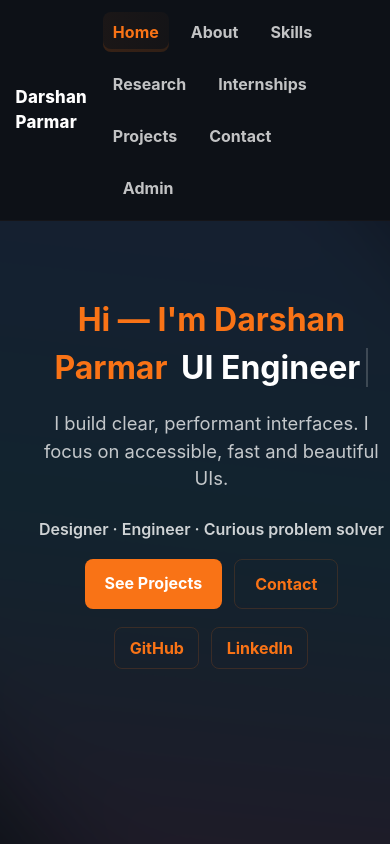
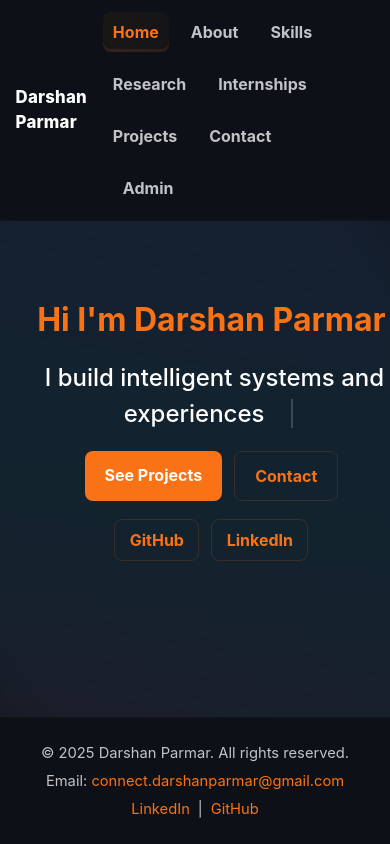
Before and after one commit to ParmarDarshan29/ParmarDarshan29.github.io, a React (Create React App) app in the folder portfolio/: page / in a window 390 px wide. Shown: the top 844 px of the page. Built offline with nearby package versions, Linux system fonts and the light colour scheme.

Commit message:
rearrange whole website

```diff
--- a/portfolio/src/App.jsx
+++ b/portfolio/src/App.jsx
@@ -1,6 +1,7 @@
 import React from 'react';
-import { HashRouter as Router, Routes, Route } from 'react-router-dom';
+import { HashRouter as Router, Routes, Route, useLocation } from 'react-router-dom';
 import Header from './components/Header';
+import Footer from './components/Footer';
 import Home from './pages/Home';
 import About from './pages/About';
 import Skills from './pages/Skills';
@@ -15,6 +16,15 @@ export default function App() {
   return (
     <Router>
       <Header />
+      <MainWithFooter />
+    </Router>
+  );
+}
+
+function MainWithFooter() {
+  const location = useLocation();
+  return (
+    <>
       <main>
         <Routes>
           <Route path="/" element={<Home />} />
@@ -28,6 +38,8 @@ export default function App() {
           <Route path="/admin" element={<Admin />} />
         </Routes>
       </main>
-    </Router>
+      {/* render footer on all pages except Contact */}
+      {location.pathname !== '/contact' && <Footer />}
+    </>
   );
 }
--- a/portfolio/src/components/Footer.jsx
+++ b/portfolio/src/components/Footer.jsx
@@ -1,12 +1,16 @@
 const Footer = () => {
+  const year = new Date().getFullYear();
   return (
-    <footer style={{ backgroundColor: '#555', color: '#fff', padding: '1rem', textAlign: 'center', marginTop: 'auto', transition: 'background-color 0.3s ease' }}>
-      <p>&copy; 2023 Darshan Parmar. All rights reserved.</p>
-      <p style={{ color: '#ddd' }}>Contact: <a href="mailto:connect.darshanparmar@gmail.com" style={{ color: '#ff6600', textDecoration: 'none', transition: 'color 0.3s ease' }} onMouseEnter={(e) => e.target.style.color = '#e55a00'} onMouseLeave={(e) => e.target.style.color = '#ff6600'}>connect.darshanparmar@gmail.com</a></p>
-      <p style={{ color: '#ddd' }}>
-        <a href="https://linkedin.com/in/dte-gecbh-com-darshan-parmar" style={{ color: '#ff6600', textDecoration: 'none', margin: '0 1rem', transition: 'color 0.3s ease' }} onMouseEnter={(e) => e.target.style.color = '#e55a00'} onMouseLeave={(e) => e.target.style.color = '#ff6600'}>LinkedIn</a> |
-        <a href="https://github.com/ParmarDarshan29" style={{ color: '#ff6600', textDecoration: 'none', margin: '0 1rem', transition: 'color 0.3s ease' }} onMouseEnter={(e) => e.target.style.color = '#e55a00'} onMouseLeave={(e) => e.target.style.color = '#ff6600'}>GitHub</a>
-      </p>
+    <footer className="site-footer" style={{ backgroundColor: 'var(--panel)', color: 'var(--muted)' }}>
+      <div style={{ maxWidth: 1100, margin: '0 auto', padding: '1rem 1rem', textAlign: 'center' }}>
+        <p style={{ margin: 0, color: 'var(--muted)' }}>&copy; {year} Darshan Parmar. All rights reserved.</p>
+        <p style={{ margin: '6px 0 0', color: 'var(--muted)' }}>Email: <a href="mailto:connect.darshanparmar@gmail.com" style={{ color: 'var(--accent)', textDecoration: 'none' }}>connect.darshanparmar@gmail.com</a></p>
+        <p style={{ margin: '6px 0 0' }}>
+          <a href="https://linkedin.com/in/dte-gecbh-com-darshan-parmar" style={{ color: 'var(--accent)', textDecoration: 'none', margin: '0 0.5rem' }}>LinkedIn</a>
+          <span style={{ color: 'var(--muted)' }}>|</span>
+          <a href="https://github.com/ParmarDarshan29" style={{ color: 'var(--accent)', textDecoration: 'none', margin: '0 0.5rem' }}>GitHub</a>
+        </p>
+      </div>
     </footer>
   );
 };
--- a/portfolio/src/index.css
+++ b/portfolio/src/index.css
@@ -78,6 +78,8 @@ body {
 /* page utilities */
 .page { min-height: 80vh; padding: 2rem; animation: fadeIn 0.9s ease; }
 .container { width: min(1100px, 92%); margin: 0 auto; }
+/* ensure main has bottom padding so fixed footer doesn't overlap content */
+main { padding-bottom: 92px; }
 
 /* typography */
 .page-title { color: var(--accent); font-size: 2.5rem; margin-bottom: 1rem; text-align:center; }
@@ -198,6 +200,22 @@ body {
   .row { flex-direction:column; }
 }
 
+/* profile photo styling */
+.profile-photo {
+  border: 3px solid rgba(255,255,255,0.06);
+  box-shadow: 0 10px 30px rgba(0,0,0,0.6);
+  display: block;
+  /* rounded-rectangle frame */
+  border-radius: 14px;
+}
+
+/* About page aside: keep photo fixed while content scrolls on wide screens */
+.about-aside {
+  align-self: start; /* make the aside align to the top of the grid cell */
+  position: sticky;
+  top: 88px; /* leave room for sticky header */
+}
+
 /* Projects layout improvements */
 .projects {
   padding-top: 32px;
@@ -293,3 +311,21 @@ body {
   }
   .meta { flex-direction: column; align-items: stretch; gap: 10px; }
 }
+
+/* Footer: fixed at bottom and make room for it in main */
+.site-footer {
+  position: fixed;
+  bottom: 0;
+  left: 0;
+  width: 100%;
+  z-index: 60;
+  border-top: 1px solid rgba(255,255,255,0.02);
+  background: var(--panel);
+  /* smaller footprint */
+  padding: 8px 0;
+  font-size: 0.92rem;
+}
+
+@media (max-width: 640px) {
+  main { padding-bottom: 140px; }
+}
--- a/portfolio/src/pages/About.jsx
+++ b/portfolio/src/pages/About.jsx
@@ -1,67 +1,58 @@
-import React, { useEffect, useState } from 'react';
+import React from 'react';
 
 export default function About() {
-  const [adminNote, setAdminNote] = useState('');
-
-  useEffect(() => {
-    try {
-      const raw = localStorage.getItem('portfolio_about_v1');
-      if (raw) setAdminNote(JSON.parse(raw));
-    } catch (e) {
-      // ignore
-    }
-  }, []);
-
   return (
     <section id="about" className="container page">
       <h2 className="page-title" style={{ color: 'var(--accent)' }}>About Me</h2>
-      <p className="lead">I build clean, accessible and performance-focused front-end experiences.</p>
 
-      {/* Two-column responsive layout: avatar/quick actions left, main content right */}
       <div style={{ display: 'grid', gridTemplateColumns: '320px 1fr', gap: 20, marginTop: 16, alignItems: 'start' }}>
-        <aside className="card" style={{ padding: 20, display: 'flex', flexDirection: 'column', gap: 16, alignItems: 'center' }}>
-          <div style={{ width: 140, height: 140, borderRadius: '50%', background: 'linear-gradient(135deg, #f97316, #fb923c)', display: 'flex', alignItems: 'center', justifyContent: 'center', color: 'white', fontSize: 40, fontWeight: 700 }}>
-            DP
-          </div>
+        <aside className="card about-aside" style={{ padding: 20, display: 'flex', flexDirection: 'column', gap: 16, alignItems: 'center' }}>
+          <img src={`${process.env.PUBLIC_URL}/darshan.jpg`} alt="Darshan Parmar" className="profile-photo" style={{ width: 220, height: 220, borderRadius: 14, objectFit: 'cover' }} />
 
           <div style={{ textAlign: 'center' }}>
             <h3 style={{ margin: '8px 0 4px' }}>Darshan Parmar</h3>
-            <div style={{ color: 'var(--muted)', fontSize: 14 }}>Front-end Developer</div>
+            <div style={{ color: 'var(--muted)', fontSize: 14 }}>AI & ML Researcher · Front-end Developer</div>
           </div>
 
           <div style={{ display: 'flex', gap: 10, marginTop: 8 }}>
             <a className="btn primary" href="/resume.pdf" target="_blank" rel="noreferrer">Resume</a>
-            <a className="btn" href="/contact">Contact</a>
           </div>
-
-          {/* Skills removed from About sidebar as requested */}
         </aside>
 
         <div className="card" style={{ padding: 20 }}>
-          <div className="admin-note" style={{ marginBottom: 12 }}>
-            <strong>Note (admin):</strong>
-            {adminNote ? (
-              <p style={{ margin: '6px 0 0' }}>{adminNote}</p>
-            ) : (
-              <p style={{ margin: '6px 0 0' }} className="muted">This is admin — I can change this according to my updates. Edit this block to quickly update public information.</p>
-            )}
-          </div>
-          <p style={{ color: 'var(--text)', marginBottom: 12 }}>
-            Hi — I'm Darshan Parmar, a front-end developer focused on building simple, robust and accessible web applications.
-            I care about readable code, good typography and performant delivery.
+          <p className="lead">I build meaningful, interpretable, and performance-focused AI and web experiences.</p>
+
+          <p style={{ color: 'var(--text)' }}>
+            Hi  I'm Darshan Parmar, a Computer Engineering student and AI enthusiast from Government Engineering College, Bharuch, affiliated with Gujarat Technological University.
+            My work bridges Machine Learning, Deep Learning, and Explainable AI (XAI) to create transparent and equitable intelligent systems — particularly in healthcare.
           </p>
 
-          <ul style={{ marginTop: 8, color: 'var(--muted)' }}>
-            <li><strong>Focus:</strong> Interfaces, performance, accessibility</li>
-            <li><strong>Stack:</strong> React, Vite, JavaScript, CSS</li>
-            <li><strong>Location:</strong> Remote / Bharuch, Gujarat</li>
-          </ul>
+          <div style={{ display: 'grid', gridTemplateColumns: '1fr', gap: 12, marginTop: 12 }}>
+            <div>
+              <h5 style={{ marginTop: 0, color: 'var(--accent)' }}>Focus</h5>
+              <p className="muted">Explainable AI &amp; Model Interpretability<br/>EEG and Medical Image Analysis<br/>Web &amp; AI System Integration</p>
+            </div>
 
-          <div style={{ marginTop: 14 }}>
-            <h4 style={{ marginTop: 0, color: 'var(--accent)' }}>Short Bio</h4>
-            <p style={{ marginTop: 6, color: 'var(--text)' }}>
-              I enjoy turning complex problems into simple, beautiful and intuitive user experiences. When I'm not coding, I like reading about performance optimizations and exploring new front-end patterns.
-            </p>
+            <div>
+              <h5 style={{ marginTop: 0, color: 'var(--accent)' }}>Short Bio</h5>
+              <p style={{ color: 'var(--text)', lineHeight: 1.6 }}>
+                I love transforming complex research ideas into real-world, accessible solutions.
+                Currently, I’m researching interpretable PTSD diagnosis using EEG data and developing robust AI-driven healthcare tools that enhance clinical trust and decision-making.
+              </p>
+              <p style={{ marginTop: 8, color: 'var(--text)' }}>
+                Beyond AI, I’m interested in building sleek, performant web interfaces and exploring how design and data can work together to create better digital experiences.
+              </p>
+            </div>
+
+            <div>
+              <h5 style={{ marginTop: 0, color: 'var(--accent)' }}>Education</h5>
+              <p className="muted">B.E. in Computer Engineering<br/>Government Engineering College, Bharuch<br/>(Expected Graduation: 2026)</p>
+            </div>
+
+            <div>
+              <h5 style={{ marginTop: 0, color: 'var(--accent)' }}>Location</h5>
+              <p className="muted">Remote / Bharuch, Gujarat</p>
+            </div>
           </div>
         </div>
       </div>
--- a/portfolio/src/pages/Contact.jsx
+++ b/portfolio/src/pages/Contact.jsx
@@ -1,15 +1,7 @@
-import React, { useState } from 'react';
+import React from 'react';
 
 export default function Contact() {
-  const [formData, setFormData] = useState({ name: '', email: '', message: '' });
-
-  const handleChange = (e) => setFormData({ ...formData, [e.target.name]: e.target.value });
-
-  const handleSubmit = (e) => {
-    e.preventDefault();
-    alert('Thanks — message sent (demo).');
-    setFormData({ name: '', email: '', message: '' });
-  };
+  const mailto = 'mailto:connect.darshanparmar@gmail.com';
 
   return (
     <section id="contact" className="container page">
@@ -17,26 +9,18 @@ export default function Contact() {
       <p className="lead">Available for projects — let’s build something great.</p>
 
       <div style={{ display: 'grid', gridTemplateColumns: '1fr 360px', gap: 20, marginTop: 16 }}>
-        <form className="card" onSubmit={handleSubmit} style={{ padding: 20 }}>
-          <label className="label">Name</label>
-          <input className="input" name="name" value={formData.name} onChange={handleChange} required />
+        <div className="card" style={{ padding: 24, display: 'flex', flexDirection: 'column', alignItems: 'center', justifyContent: 'center' }}>
+          <h3 style={{ marginTop: 0 }}>Get in touch</h3>
+          <p className="muted" style={{ textAlign: 'center' }}>Click the button below to open your default email client and compose a message.</p>
 
-          <label className="label" style={{ marginTop: 12 }}>Email</label>
-          <input className="input" type="email" name="email" value={formData.email} onChange={handleChange} required />
-
-          <label className="label" style={{ marginTop: 12 }}>Message</label>
-          <textarea className="input" name="message" value={formData.message} onChange={handleChange} required style={{ minHeight: 160 }} />
-
-          <div className="contact-actions" style={{ marginTop: 14 }}>
-            <button className="btn primary" type="submit">Send Message</button>
-            <a className="btn outline" href="mailto:connect.darshanparmar@gmail.com">Email me</a>
+          <div style={{ marginTop: 16, display: 'flex', gap: 12, alignItems: 'center' }}>
+            <a className="btn primary" href={mailto}>Email me</a>
           </div>
-        </form>
+        </div>
 
         <aside className="card" style={{ padding: 20 }}>
           <h3 style={{ marginTop: 0, color: 'var(--accent)' }}>Contact Information</h3>
-          <p className="muted">Email: <a className="link" href="mailto:connect.darshanparmar@gmail.com">connect.darshanparmar@gmail.com</a></p>
-          <p className="muted">Phone: +91 8141902382</p>
+          <p className="muted">Email: <a className="link" href={mailto}>connect.darshanparmar@gmail.com</a></p>
           <p className="muted">Location: Bharuch, Gujarat</p>
 
           <div style={{ marginTop: 12, display: 'flex', gap: 12 }}>
@@ -46,7 +30,6 @@ export default function Contact() {
         </aside>
       </div>
 
-      {/* responsive fallback */}
       <style>{`
         @media (max-width: 880px) {
           #contact .container > div { grid-template-columns: 1fr; }
--- a/portfolio/src/pages/Home.jsx
+++ b/portfolio/src/pages/Home.jsx
@@ -3,11 +3,20 @@ import { Link } from 'react-router-dom';
 
 export default function Home() {
   const [text, setText] = useState('');
-  // typing effect phrases
+
   useEffect(() => {
-    // updated phrases and timings
-    const phrases = ['Front-end Developer', 'UI Engineer', "I build things you love"];
-    let pi = 0; let ci = 0; let deleting = false; let mounted = true;
+    // phrases drawn from the homepage copy
+    const phrases = [
+      'I build intelligent systems and experiences that matter',
+      'I’m a passionate AI & ML researcher and front-end developer',
+      'Designer · Engineer · Curious problem solver'
+    ];
+
+    let mounted = true;
+    let pi = 0; // phrase index
+    let ci = 0; // char index
+    let deleting = false;
+    let timer = null;
 
     function tick() {
       if (!mounted) return;
@@ -16,9 +25,8 @@ export default function Home() {
         ci++;
         setText(full.slice(0, ci));
         if (ci === full.length) {
-          deleting = true;
-          // stay for a bit before deleting
-          setTimeout(tick, 1400);
+          // pause before deleting
+          timer = setTimeout(() => { deleting = true; tick(); }, 1400);
           return;
         }
       } else {
@@ -27,25 +35,28 @@ export default function Home() {
         if (ci === 0) {
           deleting = false;
           pi = (pi + 1) % phrases.length;
-          setTimeout(tick, 300);
+          timer = setTimeout(tick, 300);
           return;
         }
       }
-      // slower typing, faster deleting
-      setTimeout(tick, deleting ? 50 : 80);
+      timer = setTimeout(tick, deleting ? 40 : 70);
     }
 
     tick();
-    return () => { mounted = false; };
+    return () => { mounted = false; clearTimeout(timer); };
   }, []);
 
   return (
     <section id="home" className="container page home-hero">
-      <div style={{ textAlign: 'center' }}>
-        <h1 className="page-title">Hi — I'm Darshan Parmar <span id="typing">{text}</span></h1>
-        <p className="lead">I build clear, performant interfaces. I focus on accessible, fast and beautiful UIs.</p>
+      <div style={{ maxWidth: 900, margin: '0 auto', textAlign: 'center' }}>
+        <h1 className="page-title">Hi  I'm Darshan Parmar</h1>
 
-        <p className="hero-sub">Designer · Engineer · Curious problem solver</p>
+        <h2 style={{ marginTop: 8, color: 'var(--text)', fontWeight: 500 }}>
+          <span id="typing">{text}</span>
+          <span style={{ opacity: 0.9, marginLeft: 6 }}>{/* cursor rendered via CSS-like blink in JS */}</span>
+        </h2>
+
+
 
         <div style={{ display: 'flex', gap: 12, justifyContent: 'center', marginTop: 18 }}>
           <Link to="/projects" className="btn primary">See Projects</Link>
@@ -57,6 +68,7 @@ export default function Home() {
           <a className="btn outline" href="https://linkedin.com/in/dte-gecbh-com-darshan-parmar" target="_blank" rel="noreferrer">LinkedIn</a>
         </div>
       </div>
+      <style>{`#typing::after { content: '|'; margin-left: 6px; opacity: .9; animation: blink 1s step-end infinite; } @keyframes blink { 50% { opacity: 0 } }`}</style>
     </section>
   );
 }
```
Also changed, not shown: portfolio/src/pages/Admin.jsx (+51 -25 lines), portfolio/src/pages/Internships.jsx (+47 -4 lines), portfolio/src/pages/Projects.jsx (+7 -5 lines), portfolio/src/pages/Skills.jsx (+12 -6 lines), portfolio/public/darshan.jpg (added), 13 other files (tests, documents, lock files or other folders).
